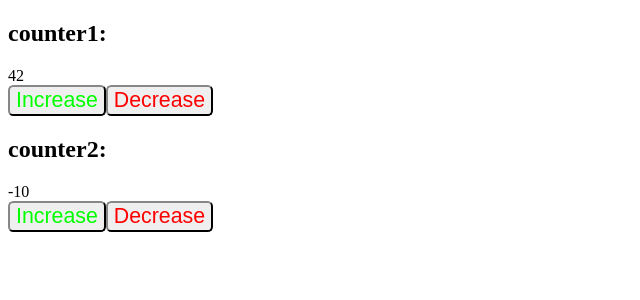
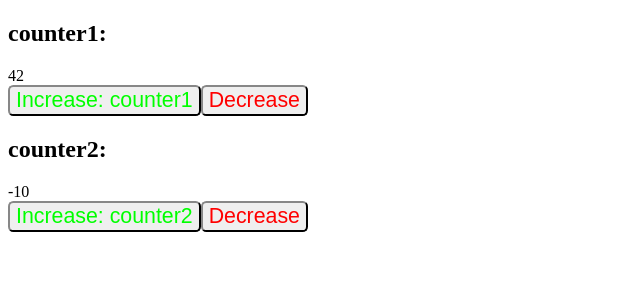
Before and after one commit to jeffhongxiao/redux-intro-ceddia, a React (Create React App) app: page / in a window 1280 px wide. Shown: the top 300 px of the page, without its empty margins (0-640 px from the left). Built offline with nearby package versions, Linux system fonts and the light colour scheme.

Commit message:
make number increment / decrement for given counter

```diff
--- a/src/Reducer.js
+++ b/src/Reducer.js
@@ -22,7 +22,7 @@ function reducer(state = initialState, action) {
     // #2: use spread operator
     case ActionTypes.DECREMENT:
       return {
-        ...state, [key]: state[key] + 1
+        ...state, [key]: state[key] - 1
       };
 
     default:
--- a/src/views/CounterButtons.js
+++ b/src/views/CounterButtons.js
@@ -10,7 +10,7 @@ class CounterButtons extends React.Component {
   render() {
     return (
       <div>
-        <button className="increaseButton" onClick={this.props.onIncrement}>Increase</button>
+        <button className="increaseButton" onClick={this.props.onIncrement}>Increase: {this.props.counterName}</button>
         <button className="decreaseButton" onClick={this.props.onDecrement}>Decrease</button>
       </div>
     );
@@ -31,11 +31,11 @@ const mapStateToProps = () => {
 const mapDispatchToProps = (dispatch, ownProps) => {
   return {
     onIncrement: () => {
-      const key = 'counter1'; // TODO: change it
+      const key = ownProps.counterName;
       dispatch(Actions.increment(key));
     },
     onDecrement: () => {
-      const key = 'counter2'; // TODO: change it
+      const key = ownProps.counterName;
       dispatch(Actions.decrement(key));
     }
   }
--- a/src/views/CounterComponent.js
+++ b/src/views/CounterComponent.js
@@ -8,7 +8,7 @@ class CounterComponent extends React.Component {
     return (
       <div>
         <Counter counterName={this.props.counterName} />
-        <CounterButtons />
+        <CounterButtons counterName={this.props.counterName} />
       </div>
     )
   }
```
